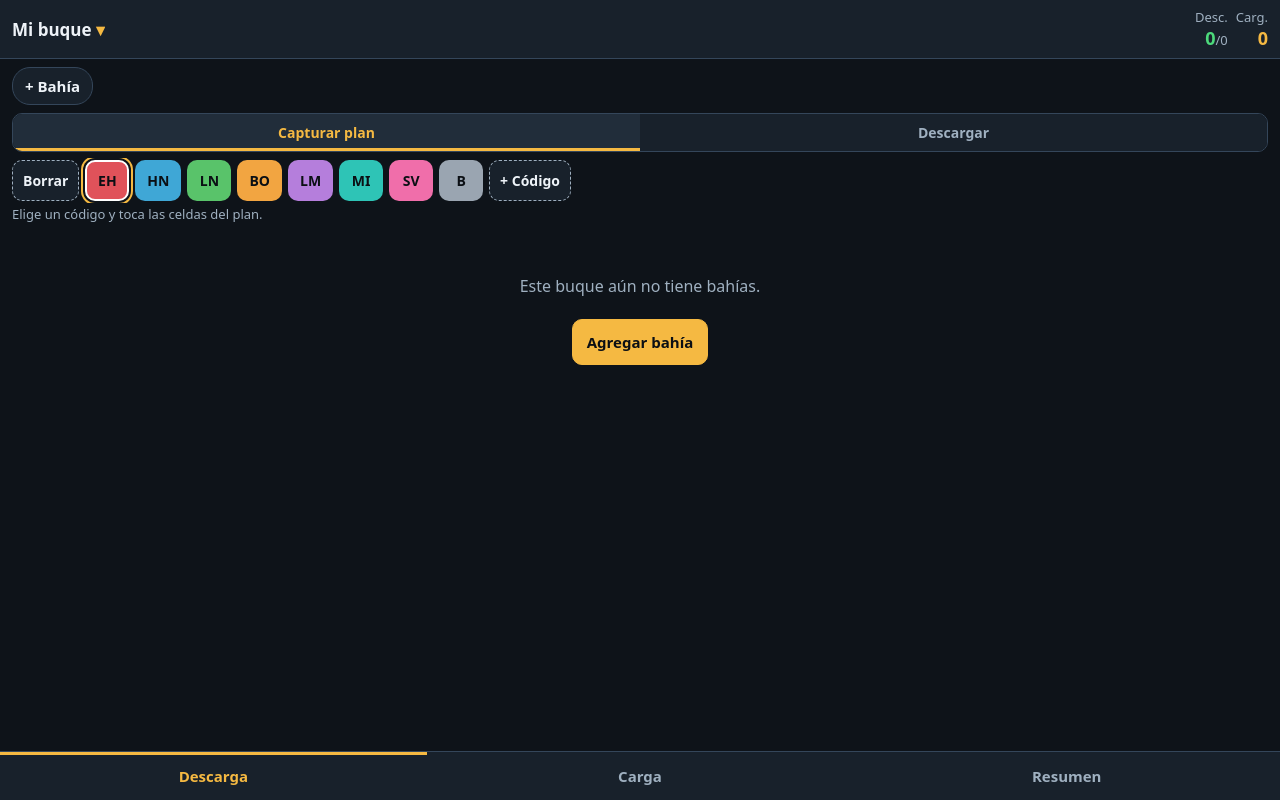
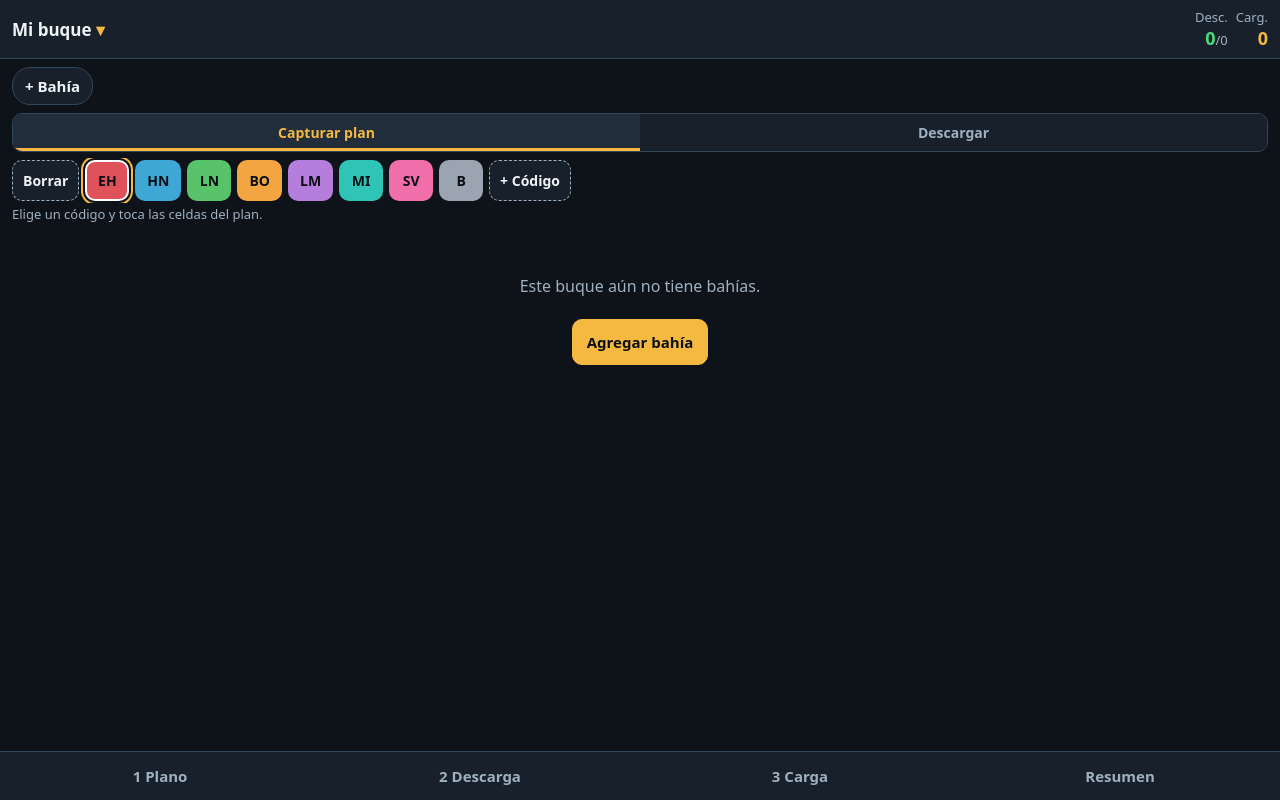
Before and after one commit to komalastudiogt-lab/Buque-Checkking, a plain HTML site: page index.html in a window 1280 px wide. Drawn offline with Linux system fonts and the light colour scheme; a script that the page names is missing.

Commit message:
Add files via upload

```diff
--- a/index.html
+++ b/index.html
@@ -42,8 +42,9 @@
   <div id="tools" class="tools"></div>
   <main id="main"><div id="grid"></div><div id="res" hidden></div></main>
   <nav>
-    <button type="button" data-tab="imp" class="on">Descarga</button>
-    <button type="button" data-tab="exp">Carga</button>
+    <button type="button" data-tab="cap" class="on">1 Plano</button>
+    <button type="button" data-tab="des">2 Descarga</button>
+    <button type="button" data-tab="exp">3 Carga</button>
     <button type="button" data-tab="res">Resumen</button>
   </nav>
 </div>
```
